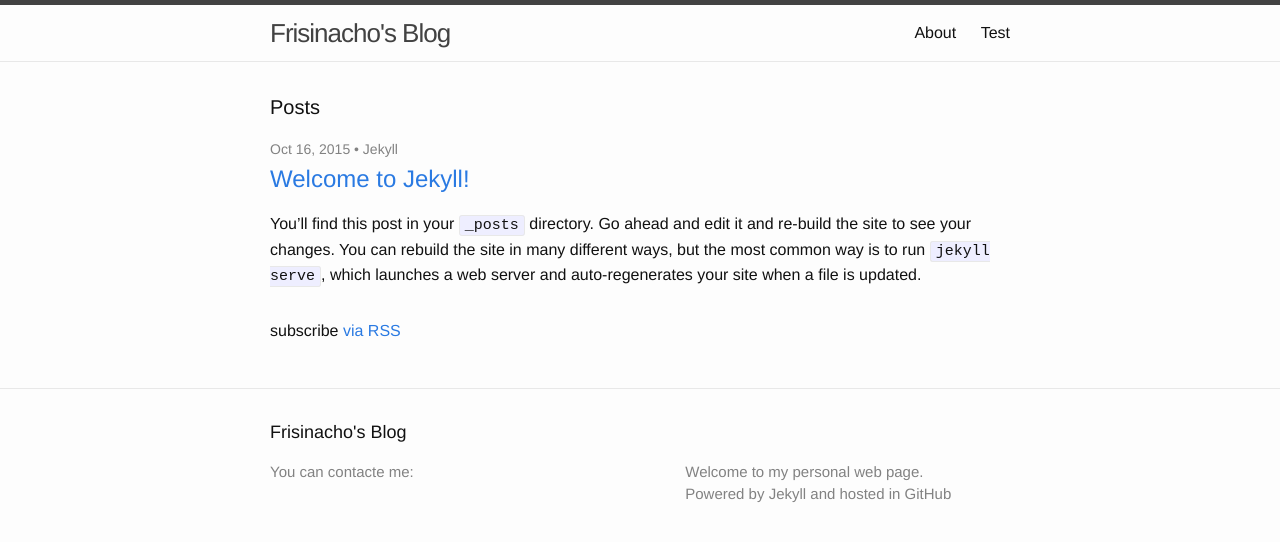
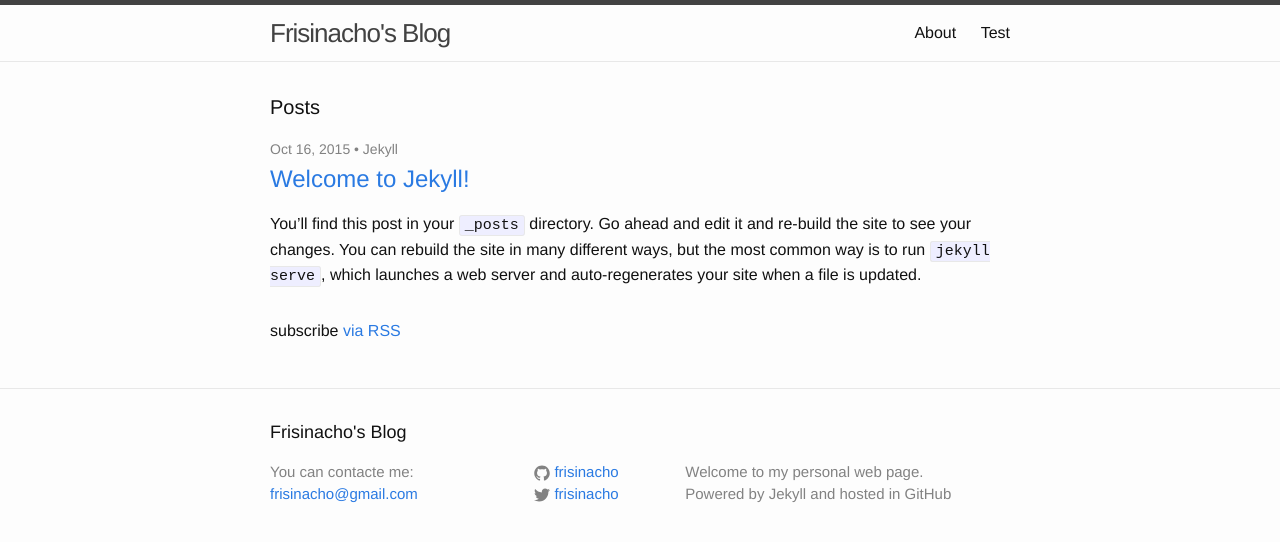
Before and after one commit to frisinacho/frisinacho.github.io, a Jekyll site: the page built from index.html, in a window 1280 px wide. Shown: the top 542 px of the page. Built offline with Jekyll 4.4.1, drawn with Linux system fonts in a browser that asks for light colours.

Commit message:
Updating references for that file

```diff
--- a/_includes/footer.html
+++ b/_includes/footer.html
@@ -3,7 +3,7 @@
   <div class="wrapper">
 
     <h2 class="footer-heading">{{ site.title }}</h2>
-    {% assign frisinacho = site.data.personal %}
+    {% assign frisinacho = site.data.personal_info %}
 
     <div class="footer-col-wrapper">
       <div class="footer-col  footer-col-1">
```
